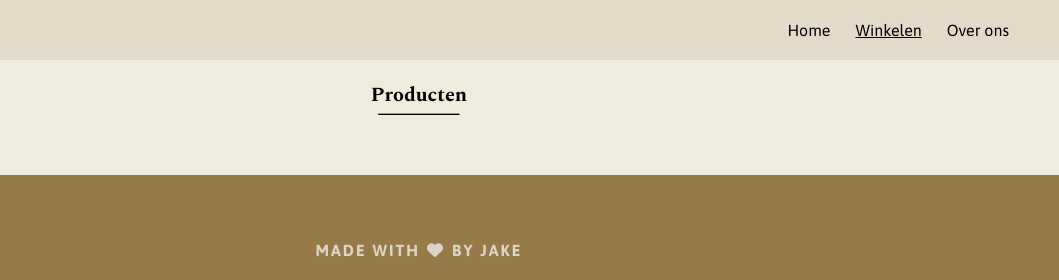
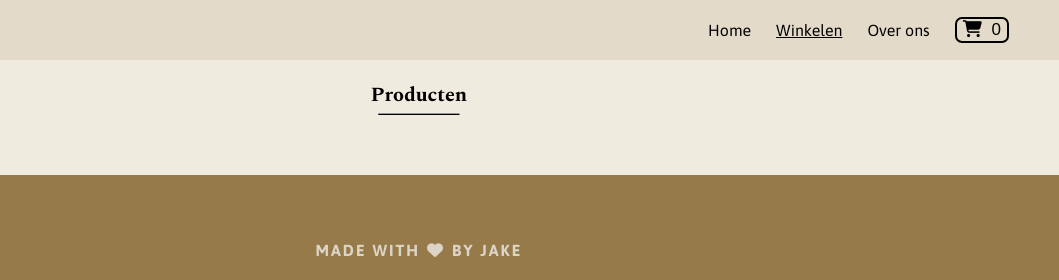
Before and after one commit to jb0s/roc, a plain HTML site: page shop.html in a window 1280 px wide. Shown: the top 280 px of the page, 221-1280 px from the left. Drawn offline with nearby package versions, Linux system fonts and the light colour scheme; no server answers.

Commit message:
Update shop.html

```diff
--- a/shop.html
+++ b/shop.html
@@ -21,6 +21,7 @@
                 <li><a href="index.html">Home</a></li>
                 <li><a href="shop.html" class="underline">Winkelen</a></li>
                 <li><a href="about.html">Over ons</a></li>
+                <button><i class="fa-solid fa-cart-shopping"></i> <span id="cart-count">0</span></button>
             </ul>
         </header>
         <div class="page-title">
```
